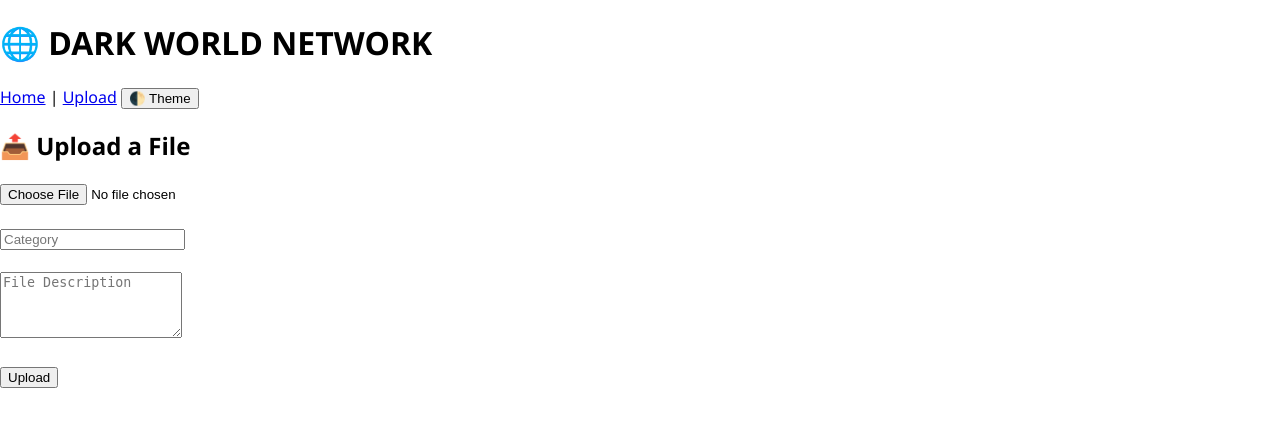
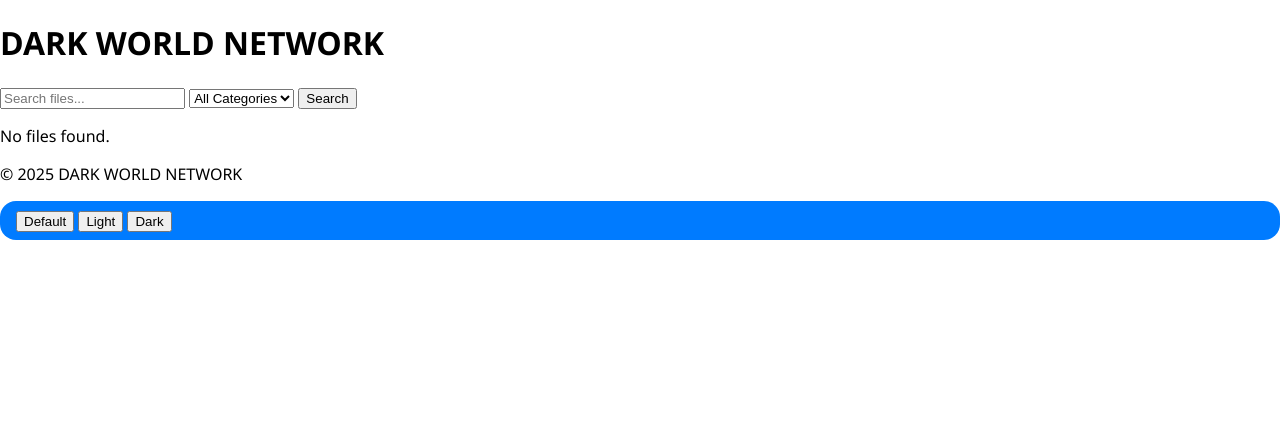
Before and after one commit to copytools/dark-world-network, a Python web app: template templates/upload.html in a window 1280 px wide. Shown: the top 427 px of the page. Run offline with Jinja, Linux system fonts and the light colour scheme; the template is opened without the code that fills it, so the values that code supplies are empty.

Commit message:
layout.html

```diff
--- a/templates/layout.html
+++ b/templates/layout.html
@@ -1,36 +1,67 @@
-<!DOCTYPE html>
-<html lang="en" data-theme="default">
+<!DOCTYPE html><html lang="en">
 <head>
     <meta charset="UTF-8">
+    <meta name="viewport" content="width=device-width, initial-scale=1.0">
     <title>DARK WORLD NETWORK</title>
     <link rel="stylesheet" href="{{ url_for('static', filename='css/style.css') }}">
 </head>
-<body>
+<body class="default-mode">
     <header>
-    <h1>🌐 DARK WORLD NETWORK</h1>
+        <h1>DARK WORLD NETWORK</h1>
         <nav>
-      <a href="/">Home</a> |
-      <a href="/upload">Upload</a>
-      <button id="theme-toggle">🌓 Theme</button>
+            <form action="/" method="get" class="search-bar">
+                <input type="text" name="search" placeholder="Search files..." value="{{ request.args.get('search', '') }}">
+                <select name="filter">
+                    <option value="">All Categories</option>
+                    <option value="app" {% if request.args.get('filter') == 'app' %}selected{% endif %}>App</option>
+                    <option value="software" {% if request.args.get('filter') == 'software' %}selected{% endif %}>Software</option>
+                    <option value="image" {% if request.args.get('filter') == 'image' %}selected{% endif %}>Image</option>
+                    <option value="video" {% if request.args.get('filter') == 'video' %}selected{% endif %}>Video</option>
+                    <option value="document" {% if request.args.get('filter') == 'document' %}selected{% endif %}>Document</option>
+                </select>
+                <button type="submit">Search</button>
+            </form>
         </nav>
-  </header>
-
-  <main>
-    {% block content %}{% endblock %}
+    </header><main>
+    {% if files %}
+    <div class="file-list">
+        {% for file in files %}
+        <div class="file-item">
+            <div class="file-name">📄 {{ file[1] }}</div>
+            <div class="file-category">Category: {{ file[2] }}</div>
+            <div class="file-description">{{ file[3] }}</div>
+            <div class="file-actions">
+                <a href="{{ url_for('download', file_id=file[0]) }}" class="download-btn">⬇ Download</a>
+                <span class="downloads">{{ file[5] }} downloads</span>
+            </div>
+        </div>
+        {% endfor %}
+    </div>
+    {% else %}
+    <p class="no-files">No files found.</p>
+    {% endif %}
 </main>
 
+<footer>
+    <p>&copy; 2025 DARK WORLD NETWORK</p>
+    <div class="theme-toggle">
+        <button onclick="setTheme('default')">Default</button>
+        <button onclick="setTheme('light')">Light</button>
+        <button onclick="setTheme('dark')">Dark</button>
+    </div>
+</footer>
+
 <script>
-    const themeToggle = document.getElementById('theme-toggle');
-    themeToggle.addEventListener('click', () => {
-      const html = document.documentElement;
-      const current = html.getAttribute('data-theme');
-      const next = current === 'dark' ? 'light' : current === 'light' ? 'default' : 'dark';
-      html.setAttribute('data-theme', next);
-      localStorage.setItem('theme', next);
-    });
+    function setTheme(mode) {
+        document.body.className = mode + '-mode';
+        localStorage.setItem('theme', mode);
+    }
 
-    const saved = localStorage.getItem('theme');
-    if (saved) document.documentElement.setAttribute('data-theme', saved);
+    window.onload = () => {
+        const savedTheme = localStorage.getItem('theme') || 'default';
+        document.body.className = savedTheme + '-mode';
+    };
 </script>
+
 </body>
 </html>
```
Lines whose indentation alone changed are shown as unchanged.
